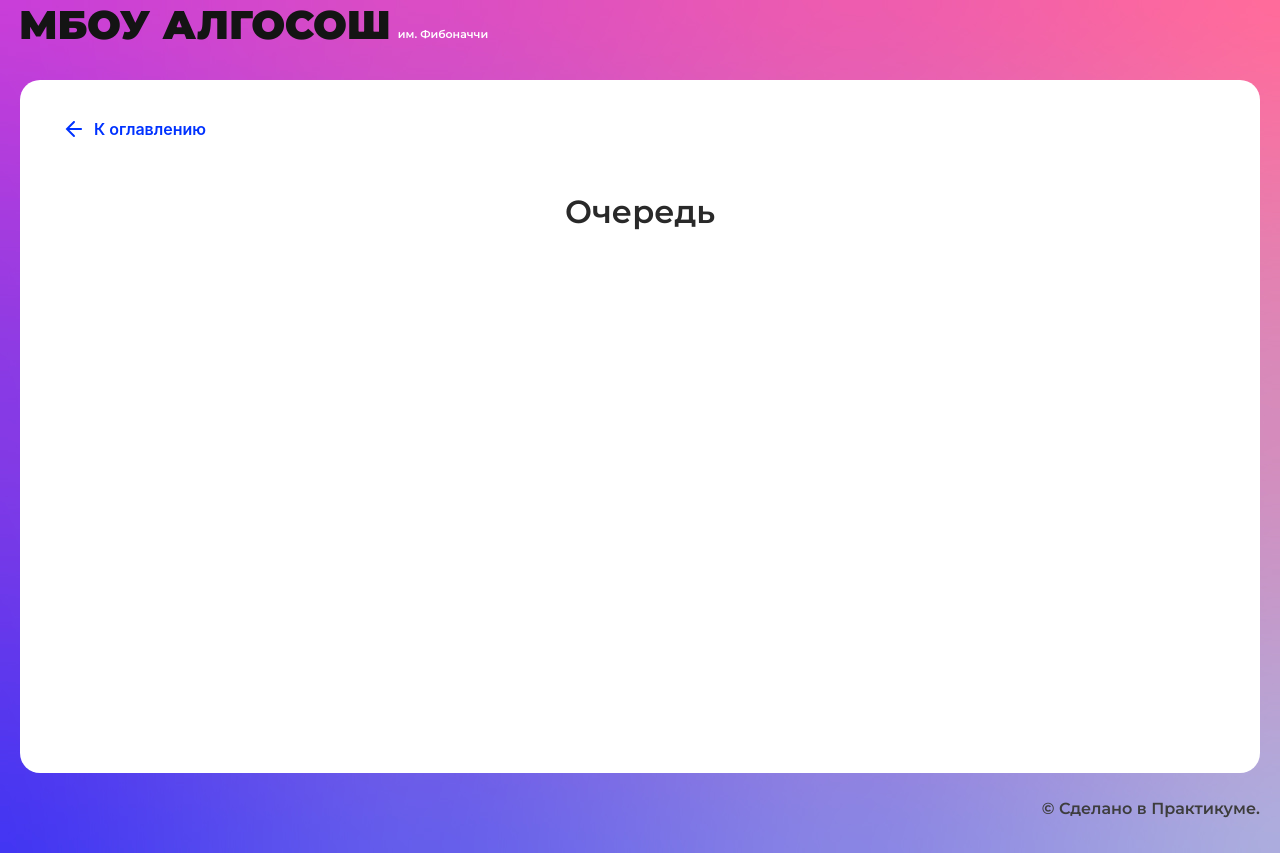
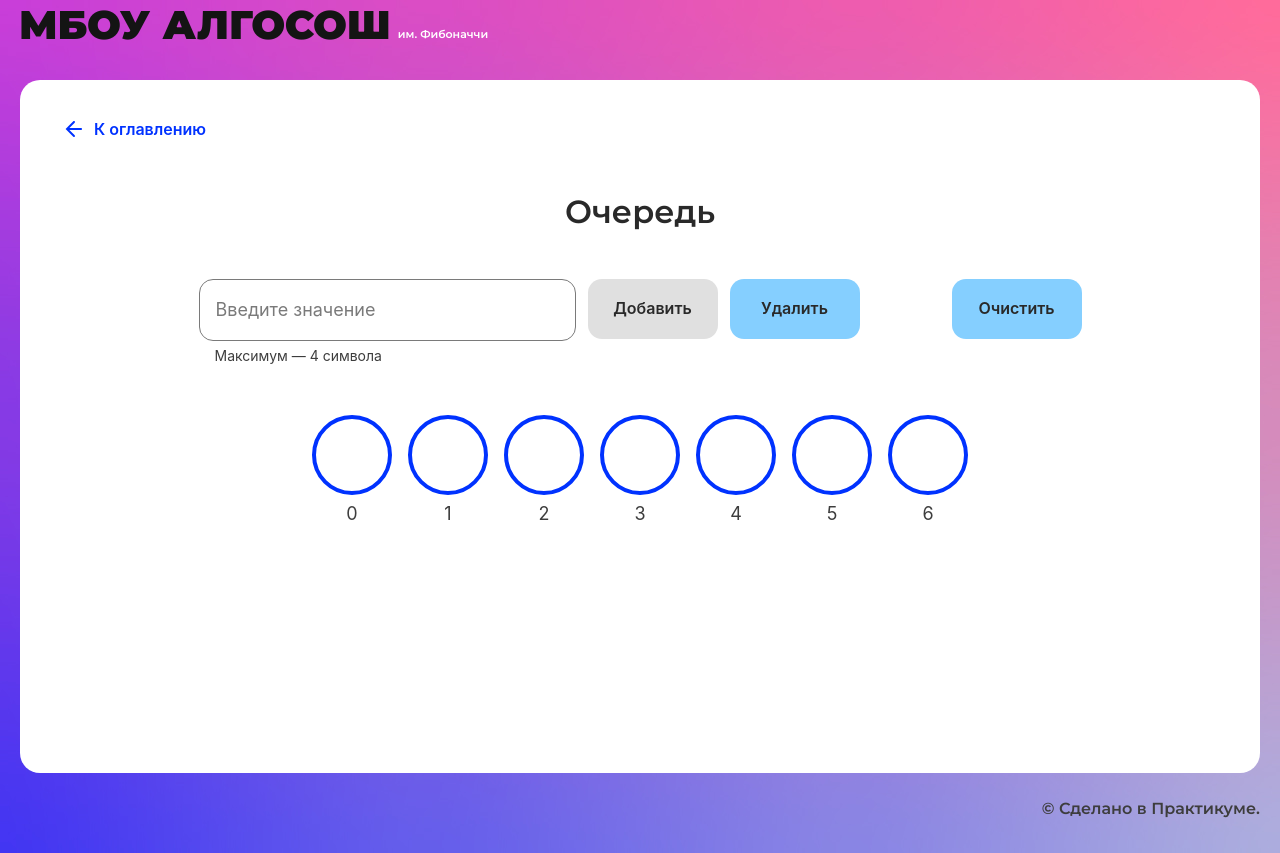
Before and after one commit to danielermal/algososh, a React (Create React App) app: page /queue in a window 1280 px wide. Built offline with nearby package versions, Linux system fonts and the light colour scheme.

Commit message:
добавил визуализацию очереди

```diff
--- a/src/components/queue-page/queue-page.tsx
+++ b/src/components/queue-page/queue-page.tsx
@@ -1,10 +1,99 @@
-import React from "react";
+import React, { useMemo, useRef } from "react";
 import { SolutionLayout } from "../ui/solution-layout/solution-layout";
+import { Input } from "../ui/input/input";
+import { Button } from "../ui/button/button";
+import { Circle } from "../ui/circle/circle";
+import { Queue } from "../../constants/data-structures";
+import { ElementStates } from "../../types/element-states";
+import style from "../string/style.module.css";
 
 export const QueuePage: React.FC = () => {
+  const [state, setState] = React.useState<(string | null)[]>([]);
+  const [inputValue, setInputValue] = React.useState<string>("");
+  const [newStack, setnewStack] = React.useState(true);
+  const [color, setColor] = React.useState({head: false, tail: false});
+
+  let queue = React.useMemo(() => {
+    const queue = new Queue<string>(7)
+    setState([...queue.container])
+    return queue
+  }, [newStack]);
+
+  const handleChange = (evt: React.ChangeEvent<HTMLInputElement>) => {
+    setInputValue(evt.target.value);
+  };
+
+  const addElement = (evt: React.FormEvent<HTMLFormElement>) => {
+    evt.preventDefault();
+    queue.enqueue(inputValue)
+    const resetForm = evt.target as HTMLFormElement;
+    resetForm.reset();
+    setInputValue("");
+    setState([...queue.container]);
+    setColor({...color, tail: true});
+    setTimeout(() => {
+      setColor(prev => ({...prev, tail: false}));
+    }, 500);
+  };
+
+  const deleteElement = () => {
+    setColor({...color, head: true});
+    setTimeout(() => {
+      queue.dequeue();
+      setState([...queue.container]);
+      setColor(prev => ({...prev, head: false}));
+    }, 500);
+  };
+
+  const clearStack = () => {
+    setState([]);
+    setnewStack(!newStack);
+  };
+
   return (
     <SolutionLayout title="Очередь">
-
+      <form className={style.form} onSubmit={addElement}>
+        <Input
+          extraClass={style.input}
+          minLength={1}
+          maxLength={4}
+          isLimitText={true}
+          placeholder="Введите значение"
+          onChange={handleChange}
+        />
+        <Button
+          text="Добавить"
+          type="submit"
+          disabled={!(inputValue.length > 0)}
+        />
+        <Button
+          text="Удалить"
+          type="button"
+          disabled={!(state.length > 0)}
+          onClick={deleteElement}
+        />
+        <Button
+          text="Очистить"
+          extraClass={style.button_clear}
+          type="button"
+          onClick={clearStack}
+          disabled={!(state.length > 0)}
+        />
+      </form>
+      <div
+        className={`${style.circle_container} ${style.circle_container_fib}`}
+      >
+        {state.map((item, index) => (
+          <Circle
+            letter={item ? item : ''}
+            index={index}
+            key={index}
+            head={(index === queue.head && state[index]) ? "head" : ''}
+            tail={(index === queue.tail - 1 && state[index]) ? "tail" : ''}
+            state={((index === queue.head && color.head) || (index === queue.tail - 1 && color.tail)) ? ElementStates.Changing : ElementStates.Default}
+          />
+        ))}
+      </div>
     </SolutionLayout>
   );
 };
--- a/src/constants/data-structures.ts
+++ b/src/constants/data-structures.ts
@@ -8,14 +8,68 @@ interface IStack<T> {
   container: T[] = [];
 
   push = (item: T): void => {
-      this.container.push(item)
+    this.container.push(item);
   };
 
   pop = (): void => {
     if (this.container.length !== 0) {
-        this.container.pop()
+      this.container.pop();
     }
   };
 
   getSize = () => this.container.length;
 }
+
+interface IQueue<T> {
+  enqueue: (item: T) => void;
+  dequeue: () => void;
+  peak: () => T | null;
+}
+
+export class Queue<T> implements IQueue<T> {
+  container: (T | null)[] = [];
+  head = 0;
+  tail = 0;
+  private readonly size: number = 0;
+  private length: number = 0;
+
+  constructor(size: number) {
+    this.size = size;
+    this.container = Array(size);
+  }
+
+  enqueue = (item: T) => {
+    if (this.length >= this.size) {
+      throw new Error("Maximum length exceeded");
+    }
+
+    this.container[this.tail] = item;
+    this.tail === this.size ? (this.tail = 0) : this.tail++;
+
+    this.length++;
+  };
+
+  dequeue = () => {
+    if (this.isEmpty()) {
+      throw new Error("No elements in the queue");
+    }
+
+    delete this.container[this.head];
+
+    if (this.isEmpty()) {
+      this.head = this.tail = 0;
+    } else {
+      this.head === this.size - 1 ? (this.head = 0) : this.head++;
+    }
+  };
+
+  peak = (): T | null => {
+    if (this.isEmpty()) {
+      throw new Error("No elements in the queue");
+    } else {
+      return this.container[this.head % this.size];
+    }
+  };
+
+  isEmpty = () => this.length === 0;
+}
```
Also changed, not shown: src/components/stack-page/stack-page.tsx (+41 -34 lines). Lines whose indentation alone changed are shown as unchanged.
